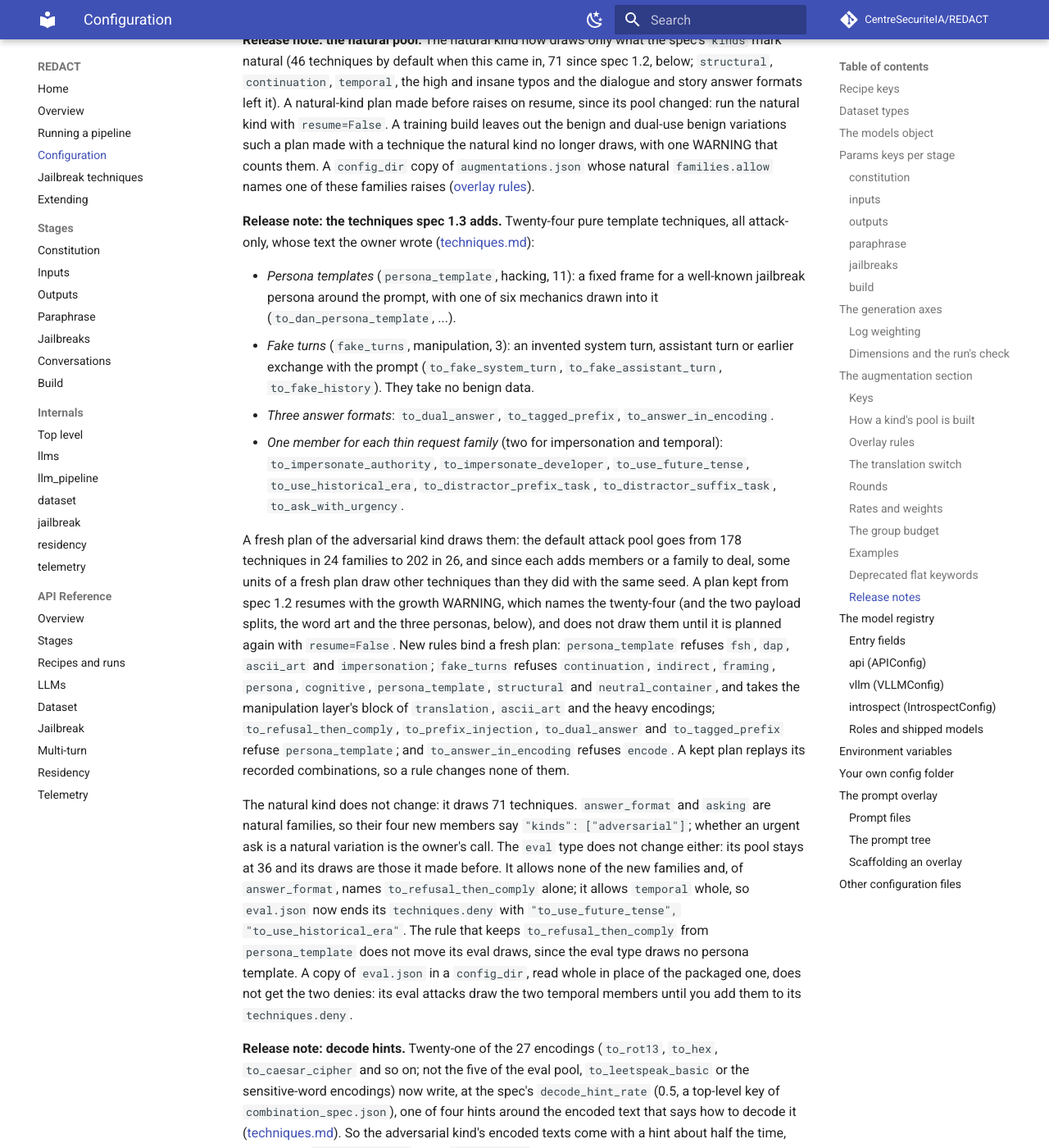
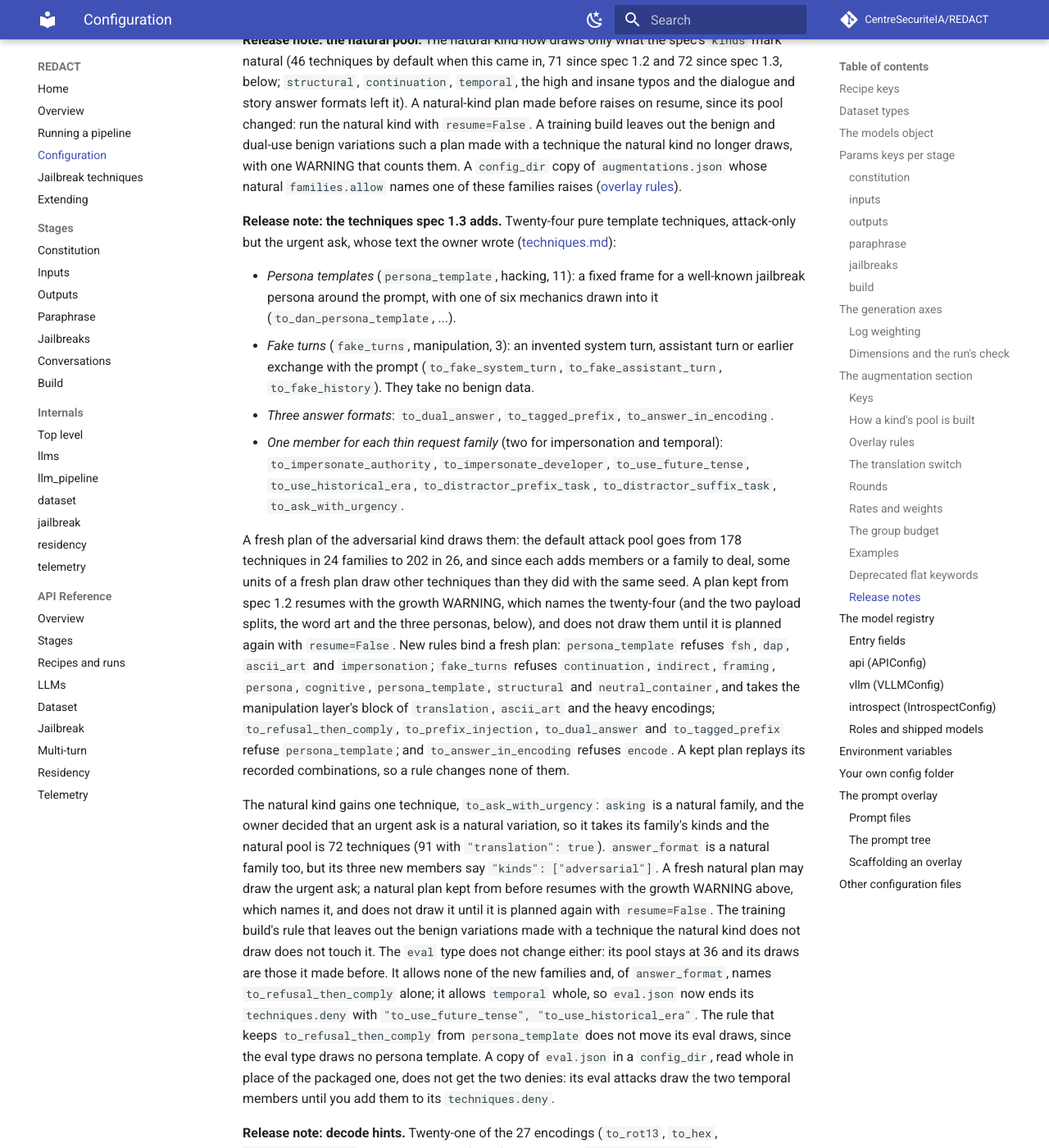
Before and after one commit to CentreSecuriteIA/REDACT, an MkDocs documentation site: the page built from docs/configuration.md, in a window 1280 px wide and 1400 px high, scrolled down 23435 px. Shown: the whole window at 82% size. Built offline with MkDocs 1.6.1 and Material for MkDocs 9.7.7, drawn with Linux system fonts in a browser that asks for light colours; comment, search, counter and statistics services are not loaded; some of the changed text lies outside the part shown.

Commit message:
Make the urgent ask a natural variation
The owner decided on 2026-10-22 that an urgent ask is natural. Its spec entry
drops "kinds": ["adversarial"], so to_ask_with_urgency takes its family's
kinds (asking: adversarial and natural), and the natural pool is 72
techniques in 13 families, 91 with the translation switch on.

tests/fixtures/natural_pool.json gains the name; technique_registry.json is
regenerated, and only this technique's kinds moved. The eval pool (36) and
the eval draws are untouched, and so is the training build's rule that leaves
out benign variations made with a technique the natural kind does not draw.
A fresh natural plan may draw the urgent ask; a natural plan kept from spec
1.2 resumes with the library-growth WARNING, which a test pins.

Co-Authored-By: Claude Sonnet 5.5 <noreply@anthropic.com>

```diff
--- a/docs/configuration.md
+++ b/docs/configuration.md
@@ -392,7 +392,7 @@ The packaged natural kind allows the families `typos`, `casual_writing`,
 techniques `to_leetspeak_basic`, `to_adversarial_suffix_punctuation`,
 `to_adversarial_suffix_emoji`; and denies `to_refusal_then_comply`,
 `to_apology_prevention`, `to_prefix_injection`. The spec's `kinds` narrow
-it further (step 6 below): its pool is 71 techniques
+it further (step 6 below): its pool is 72 techniques
 ([techniques.md](techniques.md#the-natural-pool)). A variation that leaves
 its input unchanged is rejected.
 
@@ -666,8 +666,8 @@ a run you already have, and what you will see; each point has its note below.
   again with `resume=False`, and still replays the retired ones.
 - **The natural kind's pool changed.** The spec's `kinds` narrowed it to the
   techniques marked natural, and spec 1.2 then grew it, to 71 techniques in
-  13 families by default (46 in 8 before; 90 with `"translation": true`);
-  spec 1.3 left it as it was. A
+  13 families by default (46 in 8 before); spec 1.3 added the urgent ask, to
+  72 (91 with `"translation": true`). A
   natural plan made before the narrowing raises on resume: run the natural
   kind with `resume=False`. One made since resumes with the WARNING above.
   A `config_dir` copy of `augmentations.json` made before spec 1.2 does not
@@ -784,7 +784,7 @@ them. A section that names one in `techniques.allow` draws it, with a
 
 **Release note: the natural pool.** The natural kind now draws only what
 the spec's `kinds` mark natural (46 techniques by default when this came in,
-71 since spec 1.2, below; `structural`, `continuation`, `temporal`, the high
+71 since spec 1.2 and 72 since spec 1.3, below; `structural`, `continuation`, `temporal`, the high
 and insane typos and the dialogue and story answer formats left it). A
 natural-kind plan made before raises on resume, since its pool changed: run
 the natural kind with `resume=False`. A training build leaves out the benign
@@ -794,7 +794,7 @@ of `augmentations.json` whose natural `families.allow` names one of these
 families raises ([overlay rules](#overlay-rules)).
 
 **Release note: the techniques spec 1.3 adds.** Twenty-four pure template
-techniques, all attack-only, whose text the owner wrote
+techniques, attack-only but the urgent ask, whose text the owner wrote
 ([techniques.md](techniques.md#what-the-families-do)):
 
 - *Persona templates* (`persona_template`, hacking, 11): a fixed frame for a
@@ -827,10 +827,16 @@ heavy encodings; `to_refusal_then_comply`, `to_prefix_injection`,
 `to_answer_in_encoding` refuses `encode`. A kept plan replays its recorded
 combinations, so a rule changes none of them.
 
-The natural kind does not change: it draws 71 techniques. `answer_format`
-and `asking` are natural families, so their four new members say
-`"kinds": ["adversarial"]`; whether an urgent ask is a natural variation is
-the owner's call. The `eval` type does not change either: its pool stays at
+The natural kind gains one technique, `to_ask_with_urgency`: `asking` is a
+natural family, and the owner decided that an urgent ask is a natural
+variation, so it takes its family's kinds and the natural pool is 72
+techniques (91 with `"translation": true`). `answer_format` is a natural
+family too, but its three new members say `"kinds": ["adversarial"]`. A fresh
+natural plan may draw the urgent ask; a natural plan kept from before
+resumes with the growth WARNING above, which names it, and does not draw it
+until it is planned again with `resume=False`. The training build's rule
+that leaves out the benign variations made with a technique the natural kind
+does not draw does not touch it. The `eval` type does not change either: its pool stays at
 36 and its draws are those it made before. It allows none of the new
 families and, of `answer_format`, names `to_refusal_then_comply` alone; it
 allows `temporal` whole, so `eval.json` now ends its `techniques.deny` with
```
Also changed, not shown: CLAUDE.md (+2 -2 lines), docs/extending.md (+1 -1 lines), docs/internals/jailbreak.md (+1 -1 lines), docs/stages/jailbreaks.md (+3 -3 lines), docs/techniques.md (+6 -7 lines), 7 other files.
